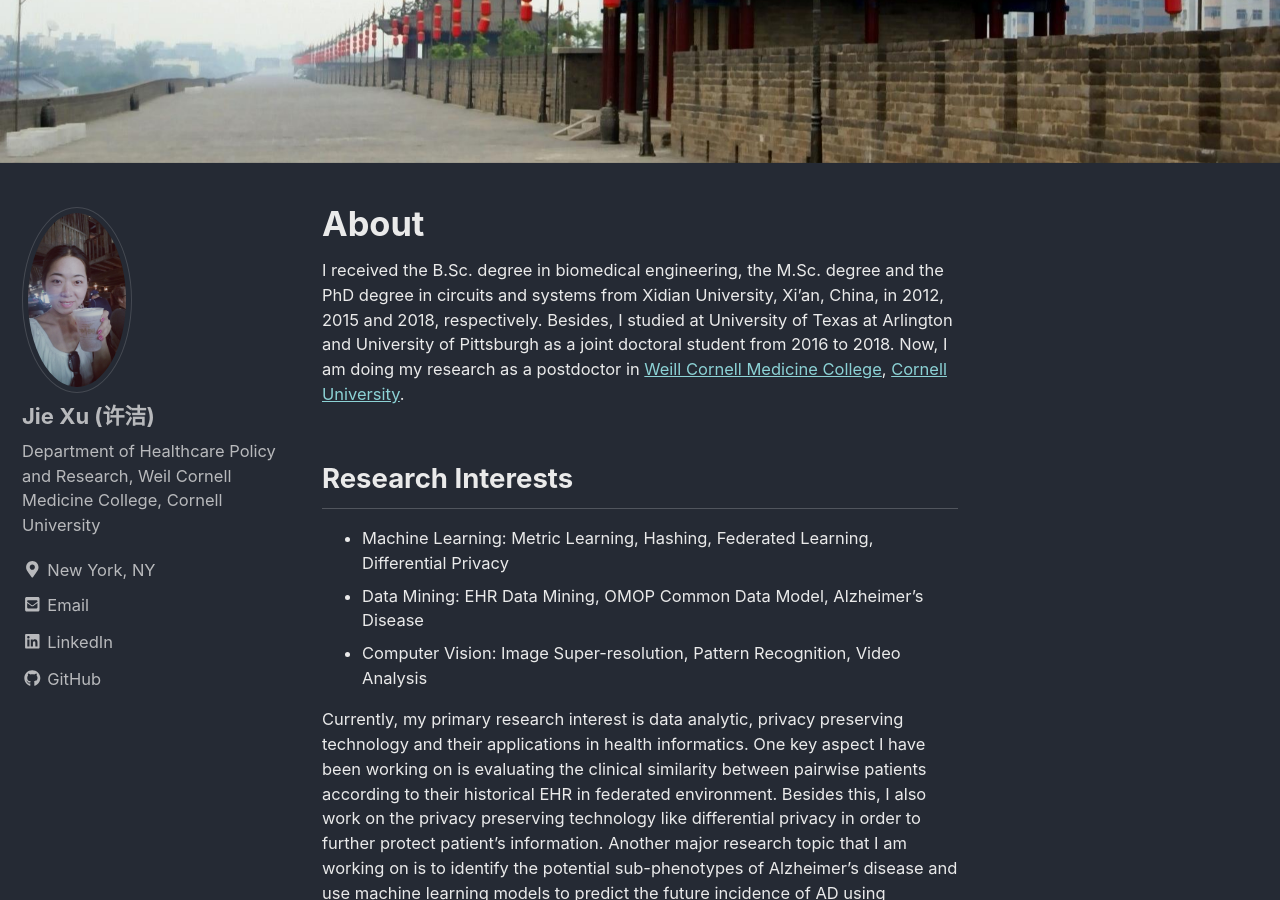
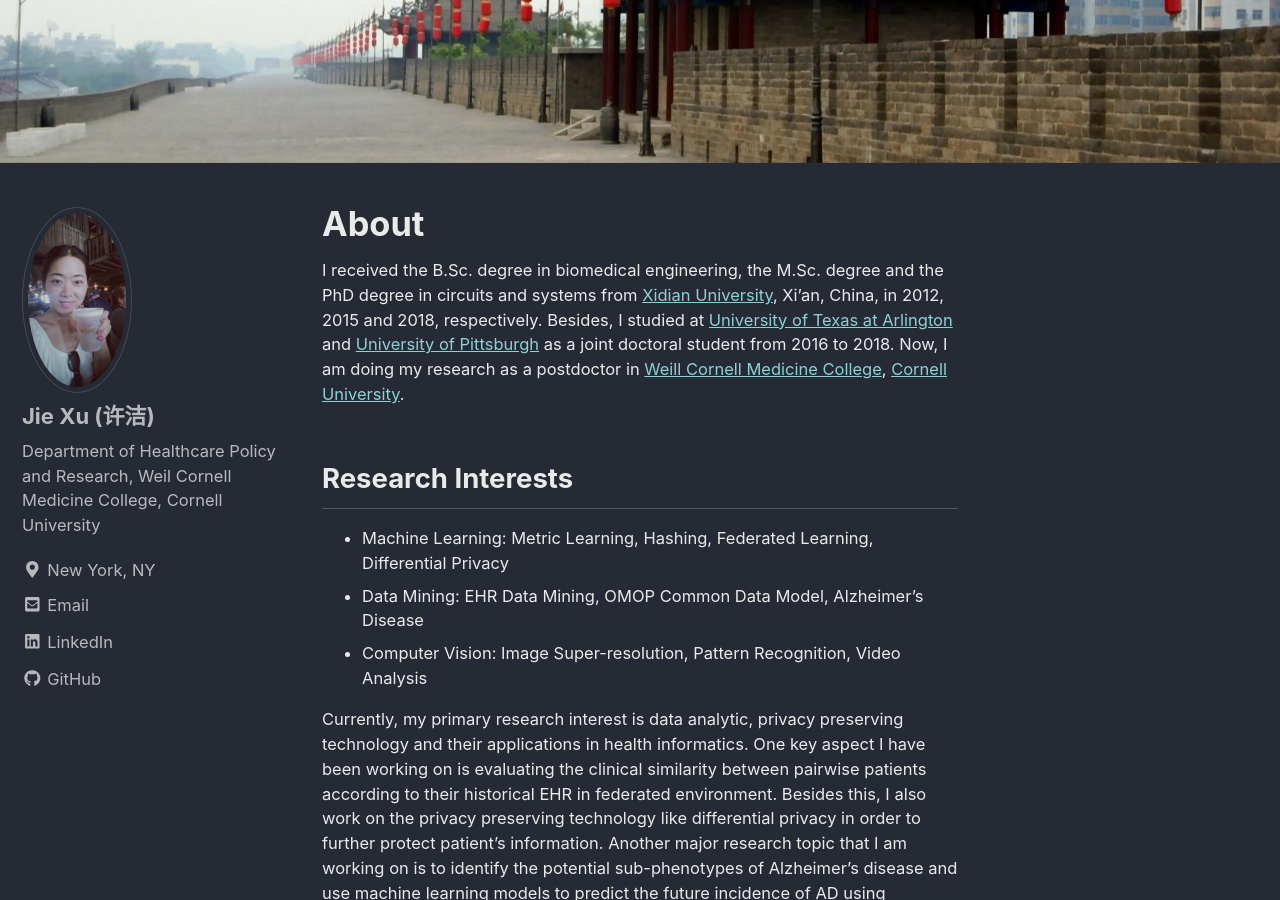
Before and after one commit to jxu1015/jxu1015.github.io, a Jekyll site: the page built from _pages/about.md, in a window 1280 px wide and 900 px high, scrolled down 418 px. Built offline with Jekyll 4.4.1, drawn with Linux system fonts in a browser that asks for light colours; nearby versions of some CDN libraries; part of the change alters nothing that is shown.

```diff
--- a/_pages/about.md
+++ b/_pages/about.md
@@ -6,8 +6,8 @@ header:
 ---
 
 I received the B.Sc. degree in biomedical engineering, the M.Sc. degree and the PhD degree in circuits and
-systems from Xidian University, Xi’an, China, in 2012, 2015 and 2018, respectively.
-Besides, I studied at University of Texas at Arlington and University of Pittsburgh as a joint doctoral student from 2016 to 2018. Now, I am doing my research as a postdoctor in [Weill Cornell Medicine College](https://weill.cornell.edu/), [Cornell University](https://www.cornell.edu/).
+systems from [Xidian University](https://en.xidian.edu.cn/), Xi’an, China, in 2012, 2015 and 2018, respectively.
+Besides, I studied at [University of Texas at Arlington](https://www.uta.edu/) and [University of Pittsburgh](https://www.pitt.edu/) as a joint doctoral student from 2016 to 2018. Now, I am doing my research as a postdoctor in [Weill Cornell Medicine College](https://weill.cornell.edu/), [Cornell University](https://www.cornell.edu/).
 {: .small}
 
 ## Research Interests
```
